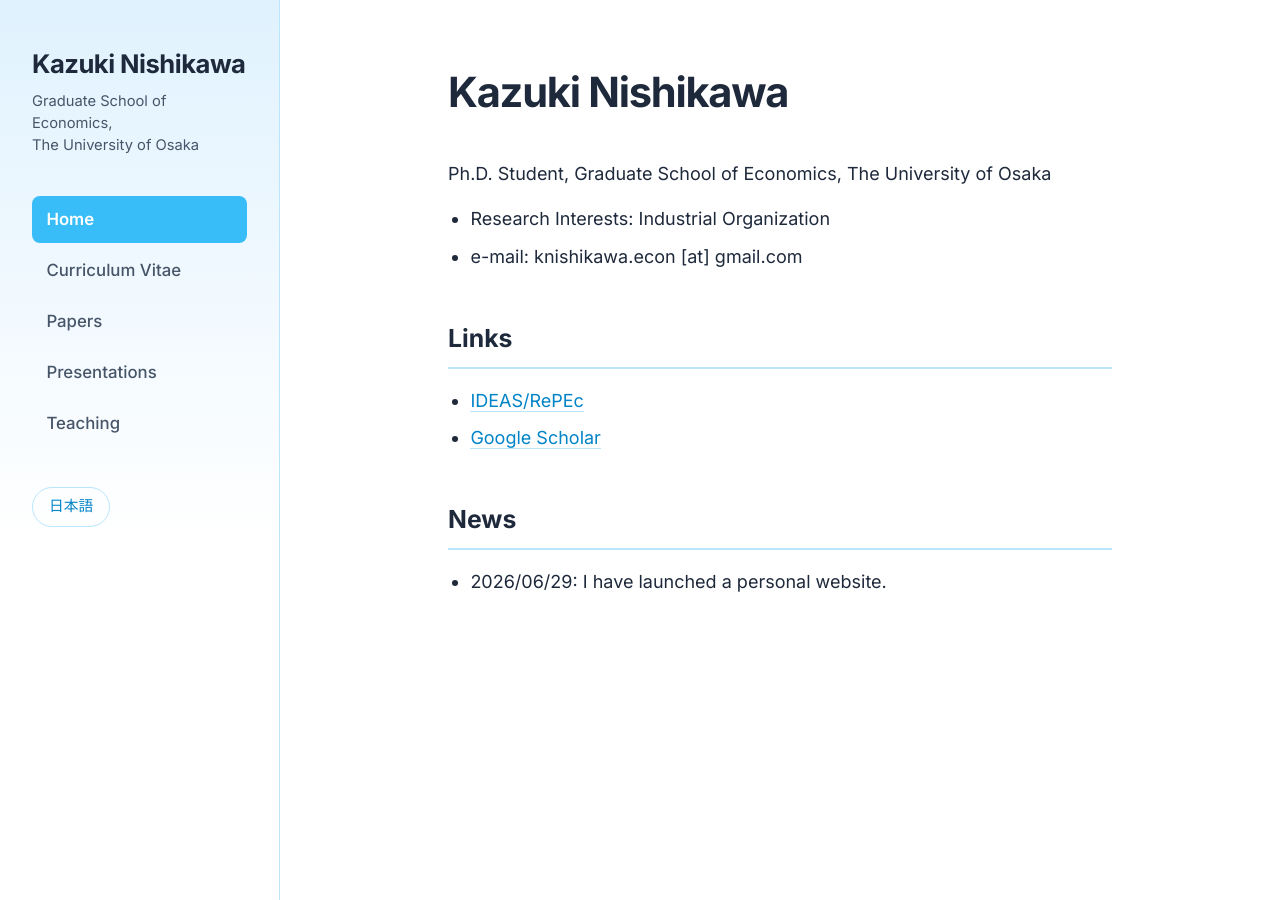
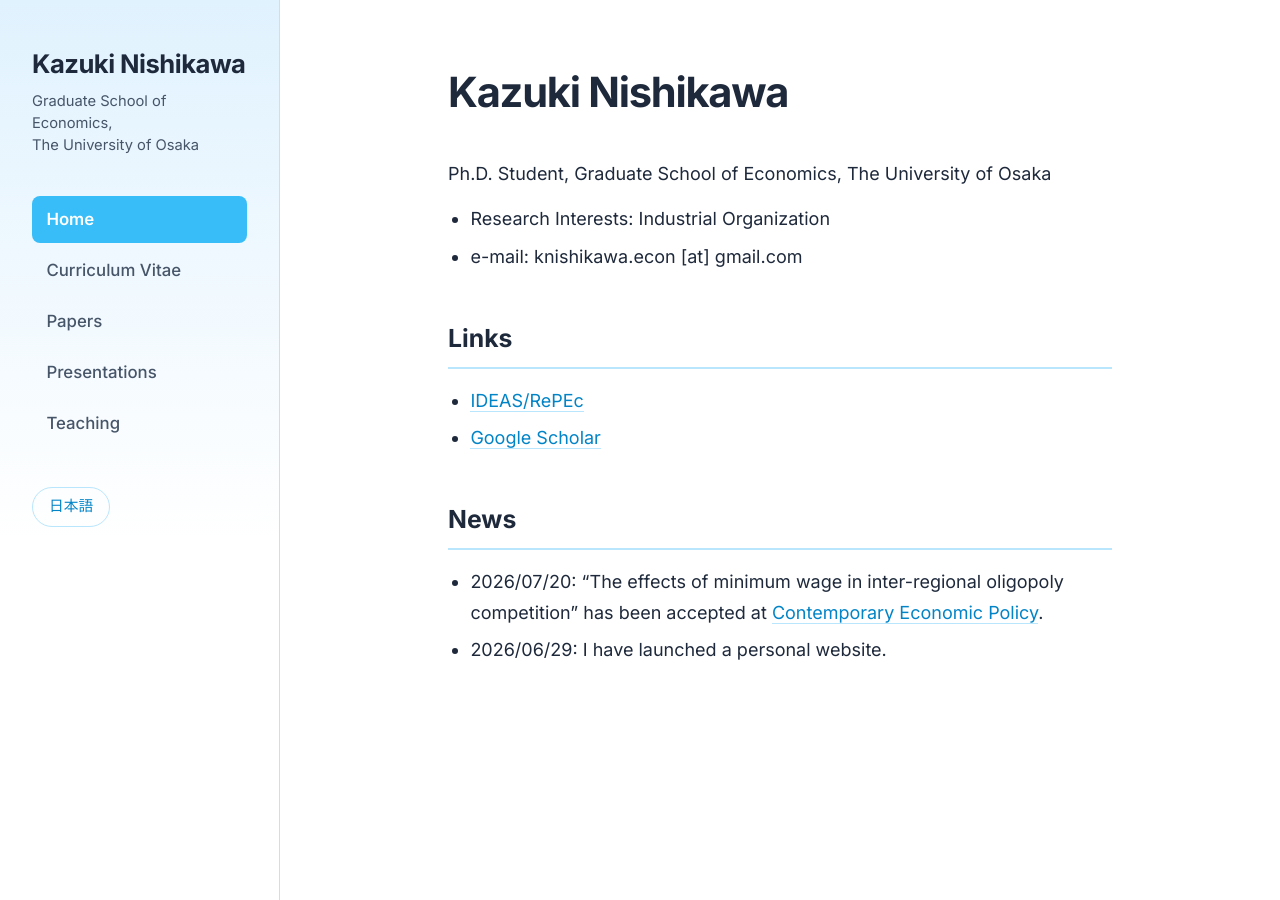
Before and after one commit to knishikawa-econ/HP, a Jekyll site: the page built from index.md, in a window 1280 px wide. Built offline with Jekyll 4.4.1, drawn with Linux system fonts in a browser that asks for light colours.

Commit message:
Add news entry for paper acceptance at Contemporary Economic Policy
Co-Authored-By: Claude Sonnet 5 <noreply@anthropic.com>

```diff
--- a/index.md
+++ b/index.md
@@ -17,4 +17,5 @@ Ph.D. Student, Graduate School of Economics, The University of Osaka
 - [Google Scholar](https://scholar.google.com/citations?user=WB06ZjkAAAAJ)
 
 ## News
+- 2026/07/20: "The effects of minimum wage in inter-regional oligopoly competition" has been accepted at [Contemporary Economic Policy](https://onlinelibrary.wiley.com/journal/14657287).
 - 2026/06/29: I have launched a personal website.
```
Also changed, not shown: ja/index.md (+1 -0 lines).
